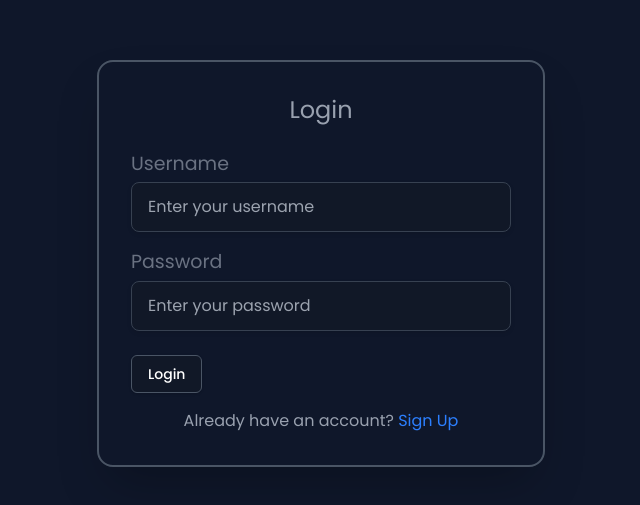
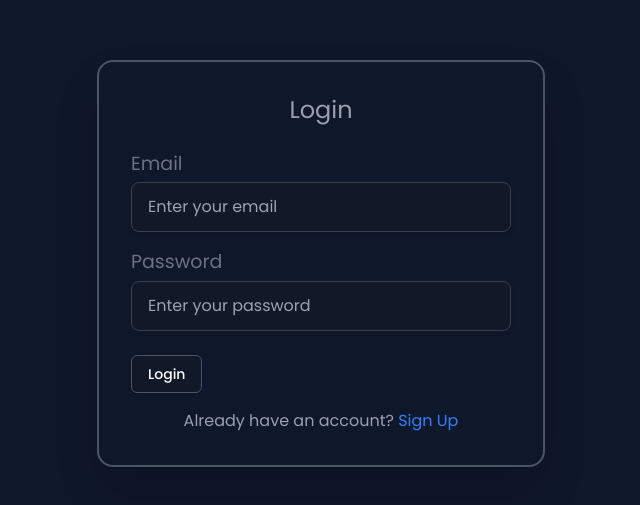
Before and after one commit to kanav789/creato, a React (Vite) app: page /login in a window 1280 px wide. Shown: the part 137-642 px from the top of the page, without its empty margins (319-959 px from the left). Built offline with nearby package versions, Linux system fonts and the light colour scheme; no server answers.

Commit message:
integrated the auth pages with firebase

```diff
--- a/src/components/authComp/Login.tsx
+++ b/src/components/authComp/Login.tsx
@@ -1,11 +1,11 @@
 import { useForm } from "react-hook-form";
 import { Link } from "react-router-dom";
-
+import { signInWithEmailAndPassword } from "firebase/auth";
 interface FieldType {
-    username: string;
+    email: string;
     password: string;
 }
-
+import { auth } from "../../config/ConfigFirebase";
 export default function Login() {
     const {
         register,
@@ -14,7 +14,15 @@ export default function Login() {
     } = useForm<FieldType>();
 
     const onSubmit = (data: FieldType) => {
+        signInWithEmailAndPassword(auth, data.email, data.password)
+            .then((userCredential) => {
+                const user = userCredential.user;
+                console.log("User logged in:", user);
 
+            })
+            .catch((error) => {
+                console.error("Error logging in:", error);
+            });
     };
 
     return (
@@ -23,20 +31,25 @@ export default function Login() {
                 <h2 className="text-center text-gray-400 mb-6 text-2xl">Login</h2>
 
                 <form onSubmit={handleSubmit(onSubmit)} noValidate>
-                    {/* Username Field */}
+                    {/* Email */}
                     <div className="mb-4">
-                        <label className="text-gray-500 text-[19px] block mb-1">Username</label>
+                        <label className="text-gray-500 text-[19px] block mb-1">Email</label>
                         <input
-                            type="text"
-                            placeholder="Enter your username"
-                            {...register("username", { required: "Username is required" })}
+                            type="email"
+                            placeholder="Enter your email"
+                            {...register("email", {
+                                required: "Email is required",
+                                pattern: {
+                                    value: /^\S+@\S+$/i,
+                                    message: "Invalid email address",
+                                },
+                            })}
                             className="custom-input w-full"
                         />
-                        {errors.username && (
-                            <p className="text-red-500 text-sm mt-1">{errors.username.message}</p>
+                        {errors.email && (
+                            <p className="text-red-500 text-sm mt-1">{errors.email.message}</p>
                         )}
                     </div>
-
                     {/* Password Field */}
                     <div className="mb-6">
                         <label className="text-gray-500 text-[19px] block mb-1">Password</label>
--- a/src/components/authComp/Signup.tsx
+++ b/src/components/authComp/Signup.tsx
@@ -1,6 +1,8 @@
 import { useForm } from "react-hook-form";
 import { Link } from "react-router-dom";
 
+import { createUserWithEmailAndPassword } from "firebase/auth";
+import { auth } from "../../config/ConfigFirebase"
 interface SignupFormData {
     username: string;
     email: string;
@@ -17,7 +19,22 @@ export default function Signup() {
     } = useForm<SignupFormData>();
 
     const onSubmit = (data: SignupFormData) => {
-        console.log("Signup data:", data);
+
+
+        createUserWithEmailAndPassword(auth, data.email, data.password).then((usercred): any => {
+            const user = usercred.user;
+            console.log("User signed up:", user);
+            // You can redirect or perform other actions after successful signup
+        }).catch((error) => {
+            console.error("Error signing up:", error);
+
+        })
+
+
+
+
+
+
     };
 
     const password = watch("password");
@@ -29,18 +46,7 @@ export default function Signup() {
 
                 <form onSubmit={handleSubmit(onSubmit)} noValidate>
                     {/* Username */}
-                    <div className="mb-4">
-                        <label className="text-gray-500 text-[19px] block mb-1">Username</label>
-                        <input
-                            type="text"
-                            placeholder="Enter your username"
-                            {...register("username", { required: "Username is required" })}
-                            className="custom-input w-full"
-                        />
-                        {errors.username && (
-                            <p className="text-red-500 text-sm mt-1">{errors.username.message}</p>
-                        )}
-                    </div>
+
 
                     {/* Email */}
                     <div className="mb-4">
@@ -82,23 +88,7 @@ export default function Signup() {
                         )}
                     </div>
 
-                    {/* Confirm Password */}
-                    <div className="mb-6">
-                        <label className="text-gray-500 text-[19px] block mb-1">Confirm Password</label>
-                        <input
-                            type="password"
-                            placeholder="Re-enter your password"
-                            {...register("confirmPassword", {
-                                required: "Please confirm your password",
-                                validate: (value) =>
-                                    value === password || "Passwords do not match",
-                            })}
-                            className="custom-input w-full"
-                        />
-                        {errors.confirmPassword && (
-                            <p className="text-red-500 text-sm mt-1">{errors.confirmPassword.message}</p>
-                        )}
-                    </div>
+
 
                     {/* Submit Button */}
                     <button
--- /dev/null
+++ b/src/config/ConfigFirebase.tsx
@@ -0,0 +1,23 @@
+// Import the functions you need from the SDKs you need
+import { initializeApp } from "firebase/app";
+import { getAuth } from "firebase/auth";
+
+const firebaseConfig = {
+  apiKey: import.meta.env.VITE_FIREBASE_API_KEY,
+  authDomain: import.meta.env.VITE_FIREBASE_AUTH_DOMAIN,
+  projectId: import.meta.env.VITE_FIREBASE_PROJECT_ID,
+  storageBucket: import.meta.env.VITE_FIREBASE_STORAGE_BUCKET,
+  messagingSenderId: import.meta.env.VITE_FIREBASE_MESSAGING_SENDER_ID,
+  appId: import.meta.env.VITE_FIREBASE_APP_ID,
+  measurementId: import.meta.env.VITE_FIREBASE_MEASUREMENT_ID,
+};
+
+// Initialize Firebase
+const app = initializeApp(firebaseConfig);
+
+const auth = getAuth(app);
+
+export {
+  app,
+  auth,
+};
```
Also changed, not shown: src/config/ConfigFirebase.ts (deleted, +0 -21 lines).
